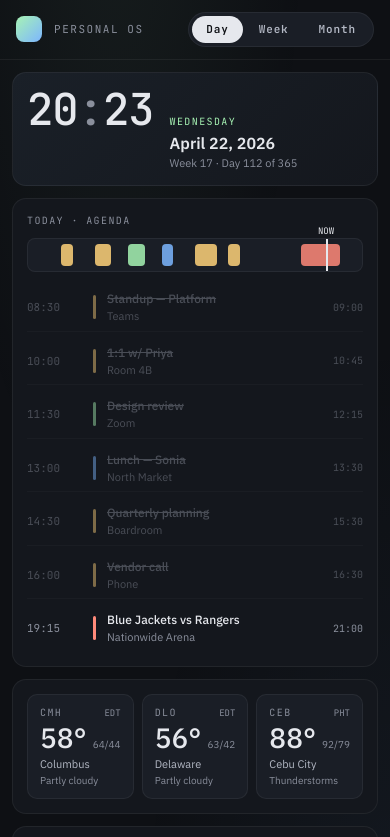
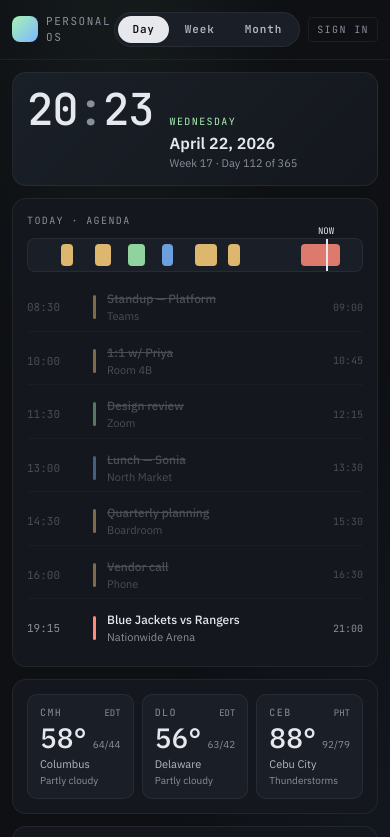
Before and after one commit to dhollis11/personal-os, a Next.js app: page / in a window 390 px wide. Shown: the top 837 px of the page. Built offline with nearby package versions, Linux system fonts and the light colour scheme; no server answers.

Commit message:
Update Header.tsx

```diff
--- a/components/Header.tsx
+++ b/components/Header.tsx
@@ -27,37 +27,49 @@ export function Header({
   });
   const greeting = hourGreeting(now.getHours());
   const initial = (user?.email?.[0] ?? 'G').toUpperCase();
-  const displayName = user?.user_metadata?.name ?? user?.email?.split('@')[0] ?? 'guest';
+  const displayName =
+    user?.user_metadata?.name ?? user?.email?.split('@')[0] ?? 'guest';
 
   return (
-    <header className="flex items-center gap-3 px-4 md:px-5 py-3 border-b border-rule">
+    <header className="flex items-center gap-2 sm:gap-3 px-3 sm:px-5 py-3 border-b border-rule">
       <div
         className="w-[26px] h-[26px] rounded-lg shrink-0"
         style={{ background: 'linear-gradient(135deg, #a7f3b4, #7db6ff)' }}
         aria-hidden
       />
-      <div className="min-w-0">
-        <div className="font-mono text-[11px] text-inkDim tracking-label">PERSONAL OS</div>
+      <div className="min-w-0 flex-1 sm:flex-initial">
+        <div className="font-mono text-[11px] text-inkDim tracking-label">
+          PERSONAL OS
+        </div>
         <div className="hidden sm:block text-[11px] text-inkMid truncate">
           Good {greeting}, {displayName} · {dateLabel}
         </div>
       </div>
-      <div className="flex-1" />
+
+      <div className="hidden sm:block flex-1" />
+
       <PillTabs tabs={VIEWS} value={view} onChange={onView} />
+
       <div className="hidden md:block w-px h-[22px] bg-rule" />
+
+      {/* Sign-in / avatar — visible on every screen size now.
+          On mobile we use a smaller, lower-priority style so it doesn't
+          dominate the header but is still tappable. */}
       {user ? (
         <button
           type="button"
           onClick={onSignOut}
           title={`Signed in as ${user.email}. Click to sign out.`}
-          className="hidden md:flex w-8 h-8 rounded-full bg-panelHi border border-rule items-center justify-center font-mono text-[11px] text-ink hover:bg-panel transition-colors"
+          aria-label={`Sign out (${user.email})`}
+          className="w-8 h-8 rounded-full bg-panelHi border border-rule flex items-center justify-center font-mono text-[11px] text-ink hover:bg-panel transition-colors shrink-0"
         >
           {initial}
         </button>
       ) : (
         <a
           href="/login"
-          className="hidden md:block font-mono text-[10px] tracking-label text-inkDim hover:text-ink transition-colors"
+          aria-label="Sign in"
+          className="font-mono text-[10px] tracking-label text-inkDim hover:text-ink transition-colors shrink-0 px-2 py-1 rounded border border-rule sm:border-0 sm:px-0 sm:py-0"
         >
           SIGN IN
         </a>
```
